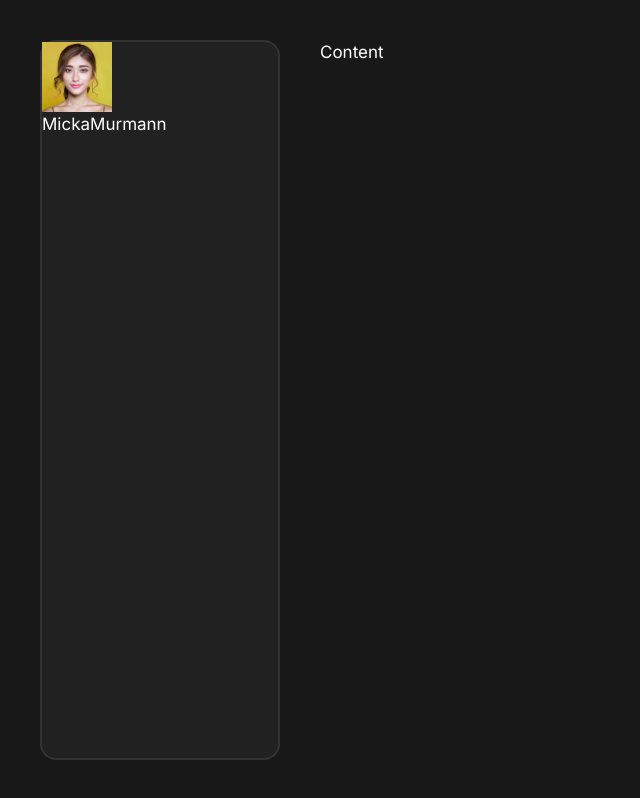
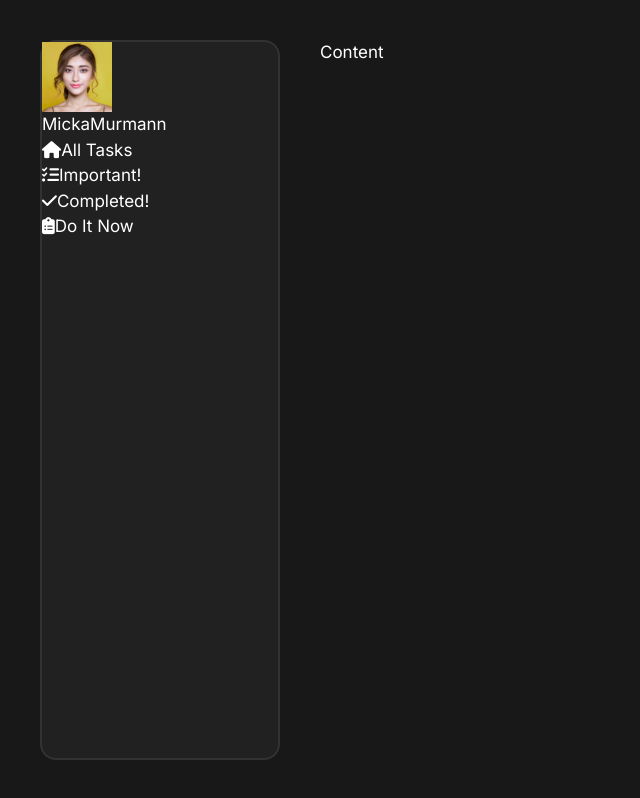
Before and after one commit to mikeheul/next-tasks-app, a Next.js app: page / in a window 1280 px wide. Shown: the whole page, without its empty margins (0-640 px from the left). Built offline with nearby package versions, Linux system fonts and the light colour scheme.

Commit message:
update Sidebar items (menu.js)

```diff
--- a/app/components/Sidebar/Sidebar.tsx
+++ b/app/components/Sidebar/Sidebar.tsx
@@ -3,6 +3,9 @@ import React from 'react'
 import styled from 'styled-components';
 import { useGlobalState } from "@/app/context/globalProvider"
 import Image from 'next/image';
+
+import menu from "@/app/utils/menu"
+import Link from 'next/link';
 
 const Sidebar = () => {
 
@@ -21,7 +24,12 @@ const Sidebar = () => {
         </h1>
       </div>
       <ul className="nav-items">
-
+        {menu.map((item) => {
+          return <li>
+            {item.icon}
+            <Link href={item.link}>{item.title}</Link>
+          </li>
+        })}
       </ul>
     </SidebarStyled>
   )
```
Also changed, not shown: 1 other file (tests, documents, lock files or other folders).
